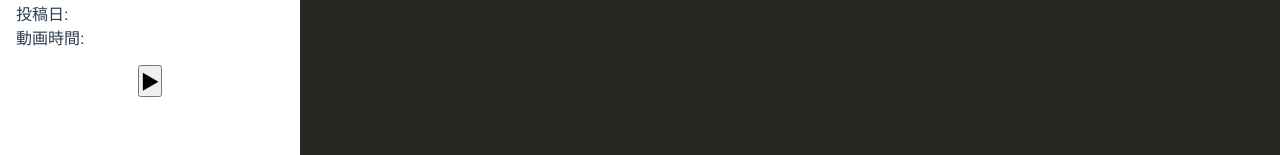
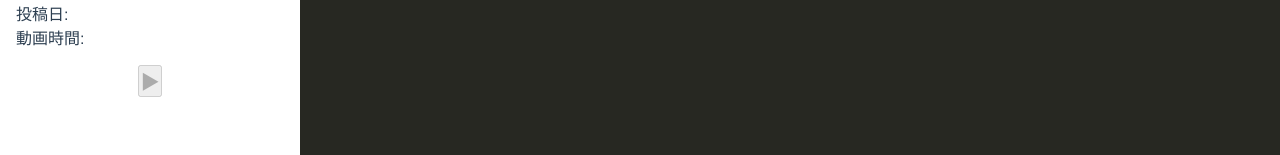
Before and after one commit to nanagami1369/CodingShare, a Vue app in the folder front/: page /player in a window 1280 px wide. Shown: the part 225-380 px from the top of the page. Built offline with nearby package versions, Linux system fonts and the light colour scheme.

Commit message:
ファイルの読み込み前に再生ボタンを押せないように修正

```diff
--- a/front/src/CodingPlayer.ts
+++ b/front/src/CodingPlayer.ts
@@ -94,6 +94,10 @@ export class CodingPlayer {
   public get info(): PlayerInfo {
     return this._info
   }
+
+  public get isLoaded(): boolean {
+    return this._stream !== undefined
+  }
 }
 
 function doSomethingLoop(
--- a/front/src/views/PlayerPage.vue
+++ b/front/src/views/PlayerPage.vue
@@ -8,7 +8,7 @@
         v-if="player.info.isPlay"
         @click="pouse"
         class="player-control-button"
-        :enabled="player.isLoaded"
+        :disabled="!player.isLoaded"
       >
         ||
       </button>
@@ -16,7 +16,7 @@
         v-else
         @click="start"
         class="player-control-button"
-        :enabled="player.isLoaded"
+        :disabled="!player.isLoaded"
       >
         ▶
       </button>
```
